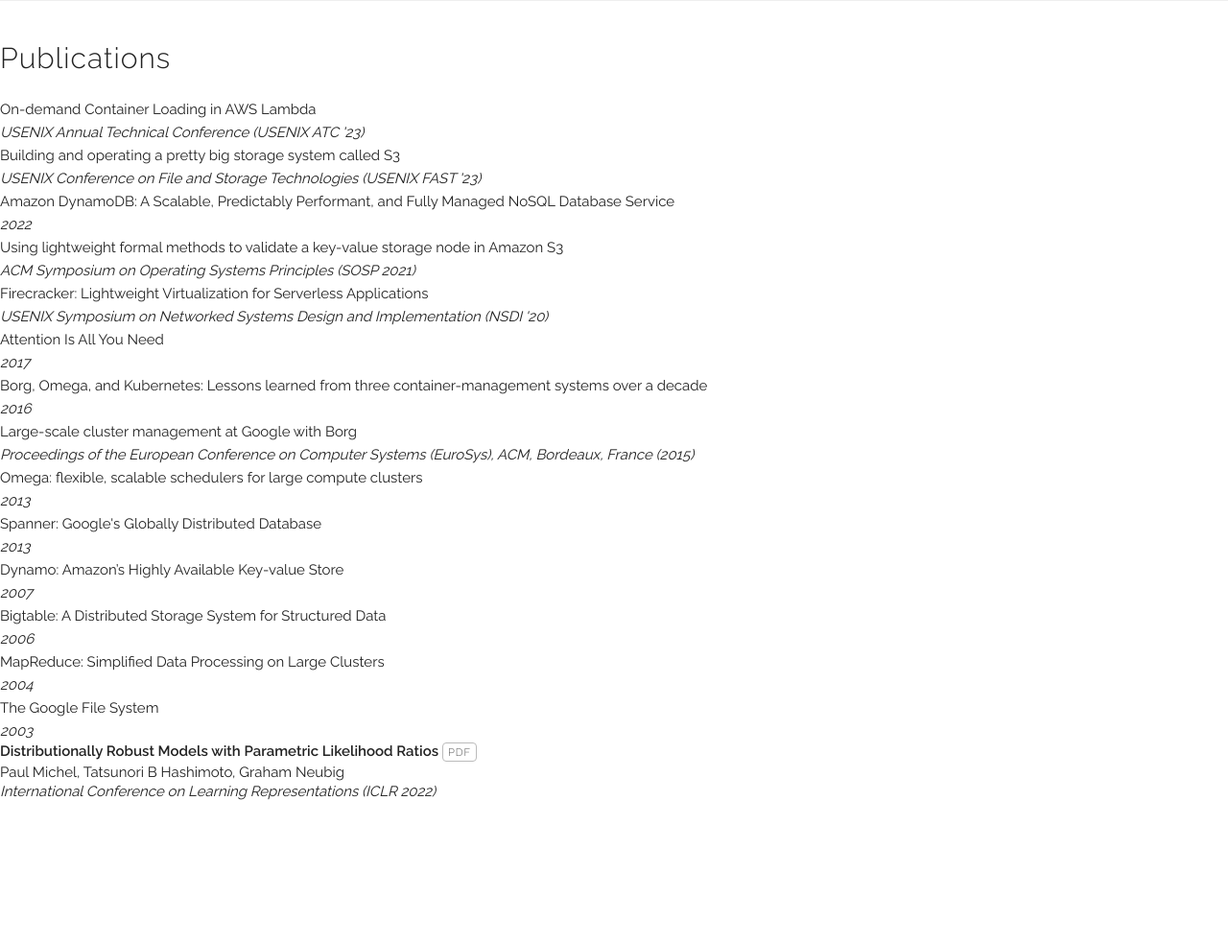
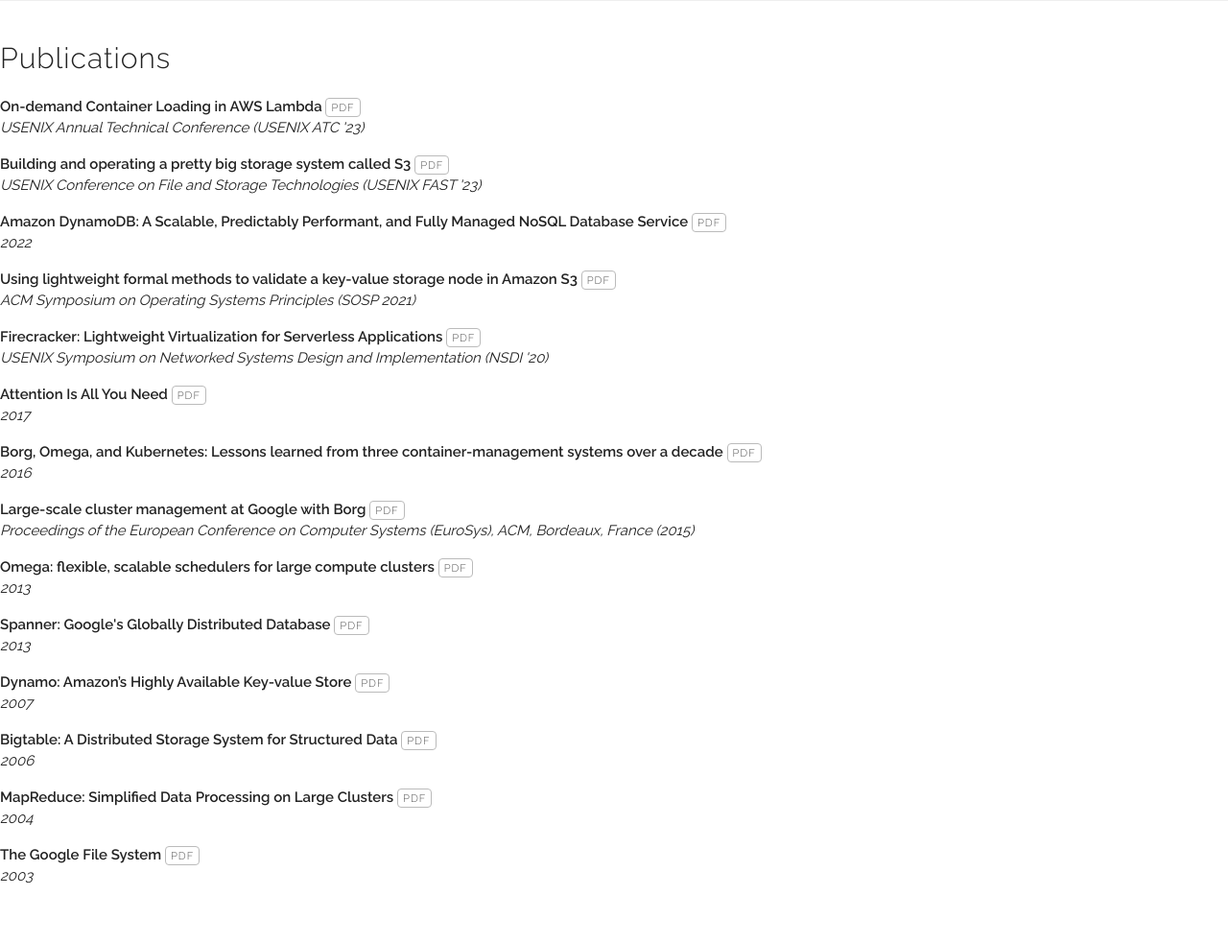
Before and after one commit to gfw001/gfw001.github.io, a Jekyll site: the page papers.html, which Jekyll copies as it is, in a window 1280 px wide. Shown: the whole page at 96% size. Built offline with Jekyll 4.4.1, drawn with Linux system fonts in a browser that asks for light colours; before the commit the page ends 900 px from its top, so only the background shows below that.

Commit message:
Update papers.html

```diff
--- a/papers.html
+++ b/papers.html
@@ -58,58 +58,161 @@
 <div class="docs-section" id="publications">
   <h4>Publications</h4>
 
-On-demand Container Loading in AWS Lambda <br>
-<i>USENIX Annual Technical Conference (USENIX ATC '23) </i> <br>
-
-Building and operating a pretty big storage system called S3 <br>
-<i>USENIX Conference on File and Storage Technologies (USENIX FAST '23) </i> <br>
-
-Amazon DynamoDB: A Scalable, Predictably Performant, and Fully Managed NoSQL Database Service <br>
-<i>2022</i> <br>
-
-Using lightweight formal methods to validate a key-value storage node in Amazon S3 <br>
-<i>ACM Symposium on Operating Systems Principles (SOSP 2021) </i> <br>
-
-Firecracker: Lightweight Virtualization for Serverless Applications <br>
-<i>USENIX Symposium on Networked Systems Design and Implementation (NSDI '20) </i> <br>
-
-Attention Is All You Need <br>
-<i>2017</i> <br>
-
-Borg, Omega, and Kubernetes: Lessons learned from three container-management systems over a decade <br>
-<i>2016</i> <br>
-
-Large-scale cluster management at Google with Borg <br>
-<i>Proceedings of the European Conference on Computer Systems (EuroSys), ACM, Bordeaux, France (2015)</i> <br>
-
-Omega: flexible, scalable schedulers for large compute clusters <br>
-<i>2013</i> <br>
-
-Spanner: Google's Globally Distributed Database <br>
-<i>2013</i> <br>
-
-Dynamo: Amazon’s Highly Available Key-value Store <br>
-<i>2007</i> <br>
-
-Bigtable: A Distributed Storage System for Structured Data <br>
-<i>2006</i> <br>
-
-MapReduce: Simplified Data Processing on Large Clusters <br>
-<i>2004</i> <br>
-
-The Google File System <br>
-<i>2003</i> <br>
-
 <div class="paper">
-   <p class="title"><b>Distributionally Robust Models with Parametric Likelihood Ratios</b>
-     <a class="button" href="https://openreview.net/pdf?id=a34GrNaYEcS" target="_blank">PDF</a>
+   <p class="title"><b>On-demand Container Loading in AWS Lambda</b>
+     <a class="button" href="" target="_blank">PDF</a>
    </p>
-  <p>Paul Michel, Tatsunori B Hashimoto, Graham Neubig</p>
-  <p><i>International Conference on Learning Representations (ICLR 2022)</i></p>
+  <p></p>
+  <p><i>USENIX Annual Technical Conference (USENIX ATC '23)</i></p>
   <div class="paper-buttons">
 
   </div>
 </div>
+
+<div class="paper">
+   <p class="title"><b>Building and operating a pretty big storage system called S3</b>
+     <a class="button" href="" target="_blank">PDF</a>
+   </p>
+  <p></p>
+  <p><i>USENIX Conference on File and Storage Technologies (USENIX FAST '23)</i></p>
+  <div class="paper-buttons">
+
+  </div>
+</div>
+
+<div class="paper">
+   <p class="title"><b>Amazon DynamoDB: A Scalable, Predictably Performant, and Fully Managed NoSQL Database Service</b>
+     <a class="button" href="" target="_blank">PDF</a>
+   </p>
+  <p></p>
+  <p><i>2022</i></p>
+  <div class="paper-buttons">
+
+  </div>
+</div>
+
+<div class="paper">
+   <p class="title"><b>Using lightweight formal methods to validate a key-value storage node in Amazon S3</b>
+     <a class="button" href="" target="_blank">PDF</a>
+   </p>
+  <p></p>
+  <p><i>ACM Symposium on Operating Systems Principles (SOSP 2021)</i></p>
+  <div class="paper-buttons">
+
+  </div>
+</div>
+
+<div class="paper">
+   <p class="title"><b>Firecracker: Lightweight Virtualization for Serverless Applications</b>
+     <a class="button" href="" target="_blank">PDF</a>
+   </p>
+  <p></p>
+  <p><i>USENIX Symposium on Networked Systems Design and Implementation (NSDI '20)</i></p>
+  <div class="paper-buttons">
+
+  </div>
+</div>
+
+<div class="paper">
+   <p class="title"><b>Attention Is All You Need</b>
+     <a class="button" href="" target="_blank">PDF</a>
+   </p>
+  <p></p>
+  <p><i>2017</i></p>
+  <div class="paper-buttons">
+
+  </div>
+</div>
+
+<div class="paper">
+   <p class="title"><b>Borg, Omega, and Kubernetes: Lessons learned from three container-management systems over a decade</b>
+     <a class="button" href="" target="_blank">PDF</a>
+   </p>
+  <p></p>
+  <p><i>2016</i></p>
+  <div class="paper-buttons">
+
+  </div>
+</div>
+
+<div class="paper">
+   <p class="title"><b>Large-scale cluster management at Google with Borg</b>
+     <a class="button" href="" target="_blank">PDF</a>
+   </p>
+  <p></p>
+  <p><i>Proceedings of the European Conference on Computer Systems (EuroSys), ACM, Bordeaux, France (2015)</i></p>
+  <div class="paper-buttons">
+
+  </div>
+</div>
+
+<div class="paper">
+   <p class="title"><b>Omega: flexible, scalable schedulers for large compute clusters</b>
+     <a class="button" href="" target="_blank">PDF</a>
+   </p>
+  <p></p>
+  <p><i>2013</i></p>
+  <div class="paper-buttons">
+
+  </div>
+</div>
+
+<div class="paper">
+   <p class="title"><b>Spanner: Google's Globally Distributed Database</b>
+     <a class="button" href="" target="_blank">PDF</a>
+   </p>
+  <p></p>
+  <p><i>2013</i></p>
+  <div class="paper-buttons">
+
+  </div>
+</div>
+
+<div class="paper">
+   <p class="title"><b>Dynamo: Amazon’s Highly Available Key-value Store</b>
+     <a class="button" href="" target="_blank">PDF</a>
+   </p>
+  <p></p>
+  <p><i>2007</i></p>
+  <div class="paper-buttons">
+
+  </div>
+</div>
+
+<div class="paper">
+   <p class="title"><b>Bigtable: A Distributed Storage System for Structured Data</b>
+     <a class="button" href="" target="_blank">PDF</a>
+   </p>
+  <p></p>
+  <p><i>2006</i></p>
+  <div class="paper-buttons">
+
+  </div>
+</div>
+
+<div class="paper">
+   <p class="title"><b>MapReduce: Simplified Data Processing on Large Clusters</b>
+     <a class="button" href="" target="_blank">PDF</a>
+   </p>
+  <p></p>
+  <p><i>2004</i></p>
+  <div class="paper-buttons">
+
+  </div>
+</div>
+
+<div class="paper">
+   <p class="title"><b>The Google File System</b>
+     <a class="button" href="" target="_blank">PDF</a>
+   </p>
+  <p></p>
+  <p><i>2003</i></p>
+  <div class="paper-buttons">
+
+  </div>
+</div>
+
+
 
 </div>
 <!-- End Document
```
